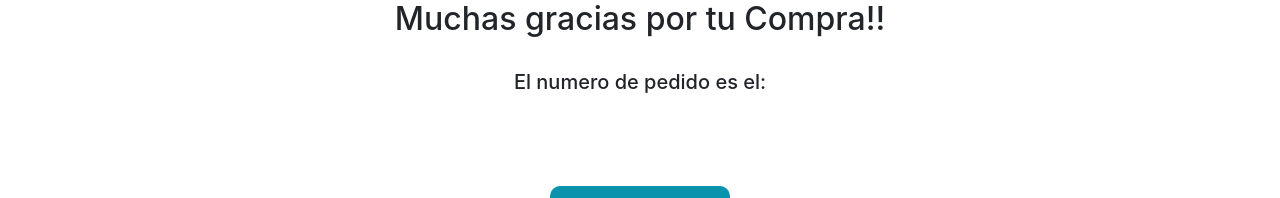
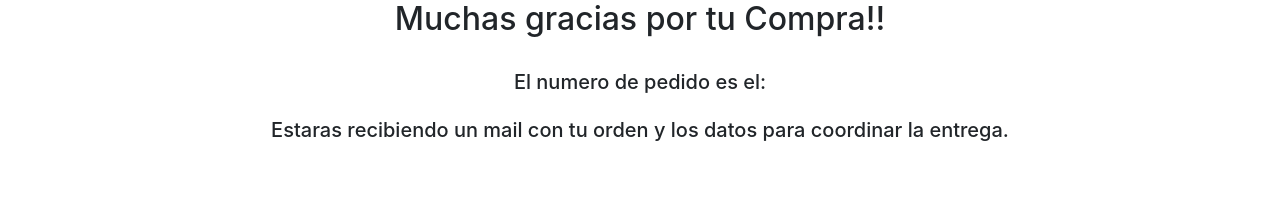
Before and after one commit to adrianlunazzi/King_Toots, a React (Create React App) app: page /Thanks in a window 1280 px wide. Shown: the part 139-337 px from the top of the page. Built offline with nearby package versions, Linux system fonts and the light colour scheme; no server answers; the database is empty; a web font is replaced by a local one.

Commit message:
Entrega final King Toots

```diff
--- a/src/components/Navbar/CardWidget/CartWidget.js
+++ b/src/components/Navbar/CardWidget/CartWidget.js
@@ -7,9 +7,6 @@ const CartWidget = () => {
   const { cart } = useContext(CartContext);
   const cartQuantity = cart.reduce((acc, red) => acc + red.quantity, 0);
 
-  if (cart.length === 0) {
-    return <>-</>;
-  } else {
   return (
     <div className="cart-icon">
       <Link to="/Cart">
@@ -18,7 +15,6 @@ const CartWidget = () => {
       <p>{cartQuantity}</p>
     </div>
   );
-  }
 };
 
 export default CartWidget;
--- a/src/components/Thanks/Thanks.js
+++ b/src/components/Thanks/Thanks.js
@@ -12,6 +12,9 @@ const Thanks = () => {
       <h5>
         El numero de pedido es el: <strong>{id}</strong>
         <br />
+        <br />
+        Estaras recibiendo un mail con tu orden y los datos para coordinar la
+        entrega.
       </h5>
 
       <Link to="/">
```
Lines whose indentation alone changed are shown as unchanged.
